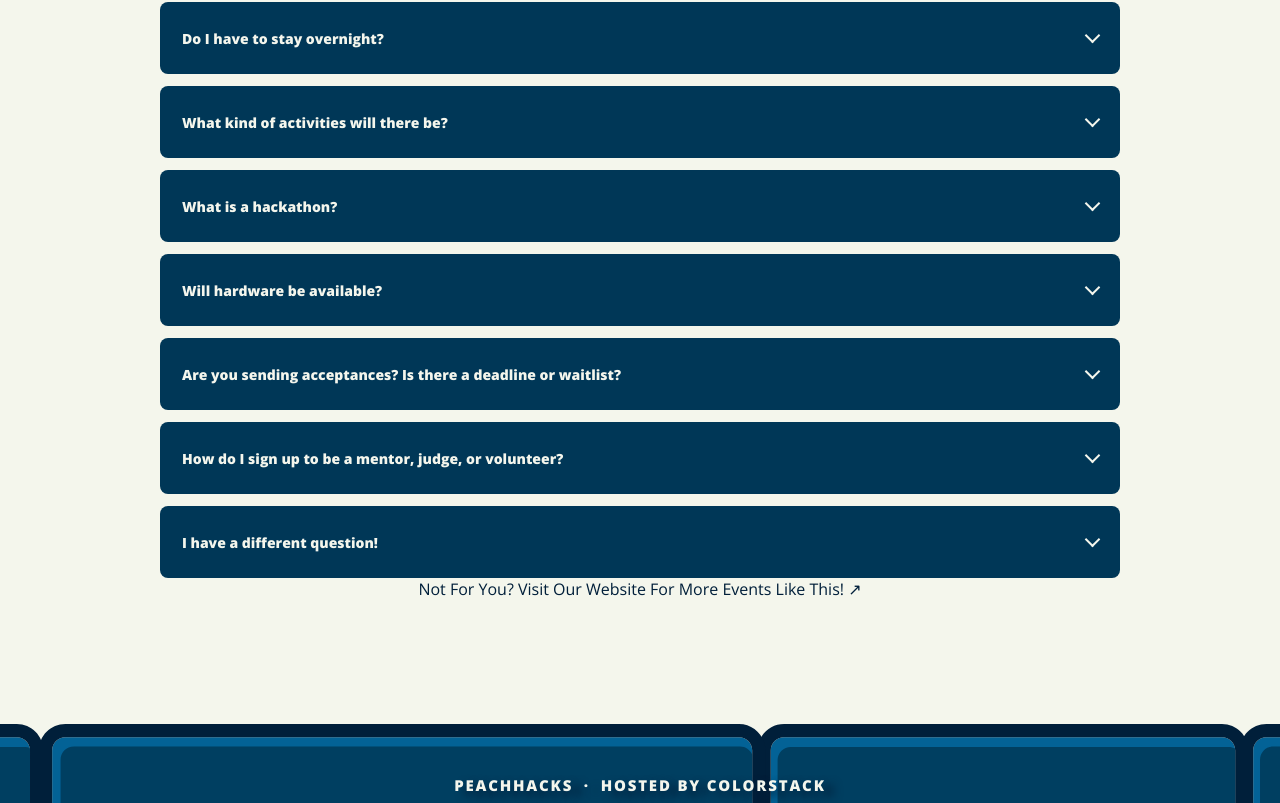
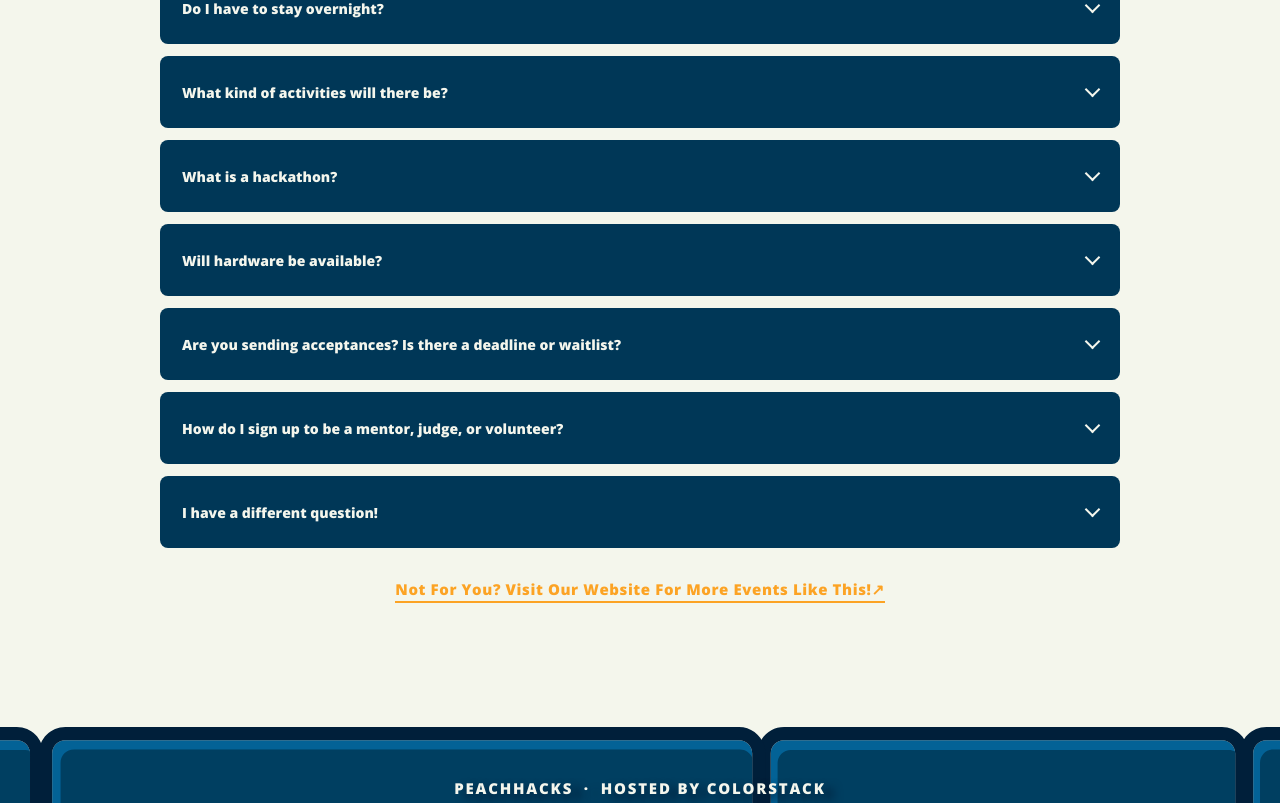
Before and after one commit to ColorstackatGSU/PeachHacks, a React (Vite) app: page / in a window 1280 px wide. Shown: the part 4036-4839 px from the top of the page. Built offline with nearby package versions, Linux system fonts and the light colour scheme; a web font is replaced by a local one.

Commit message:
the rest of the  content from the previous commit

```diff
--- a/src/main.jsx
+++ b/src/main.jsx
@@ -181,10 +181,7 @@ function App() {
           <details><summary>How do I sign up to be a mentor, judge, or volunteer?</summary><p>You’ll be able to sign up here when those forms open: link coming soon.</p></details>
           <details><summary>I have a different question!</summary><p>Email us at <a href="mailto:hello@peachhacks.org">hello@peachhacks.org</a> and our team will get back to you.</p></details>
         </div>
-        <a
-          className="faq-card-weblink"
-          href="https://www.colorstackatgsu.com/involvement"
-        >
+        <a className="faq-card-weblink"href="https://www.colorstackatgsu.com/involvement">
           Not For You? Visit Our Website For More Events Like This! <span aria-hidden="true">↗</span>
         </a>
       </section>
--- a/src/styles.css
+++ b/src/styles.css
@@ -136,7 +136,7 @@ a { color: inherit; text-decoration: none; }
 .partner-box-label { margin-bottom: 4px; color: var(--mist); font-family: 'Open Sans', sans-serif; font-size: 11px; font-weight: 800; letter-spacing: .12em; text-transform: uppercase; }
 .partner-box-text { color: var(--cream); font-family: 'Open Sans', sans-serif; font-size: 22px; font-weight: 800; letter-spacing: .08em; text-transform: uppercase; }
 .sponsor-email { margin-top: 12px; padding-bottom: 7px; border-bottom: 1px solid var(--peach); color: var(--peach); font-size: 13px; font-weight: 800; letter-spacing: .08em; }
-.faq-list { display: grid; gap: 12px; text-align: left; }
+.faq-list { display: grid; gap: 12px; bottom: 30px; text-align: left; }
 .faq-section > .eyebrow, .faq-section > h2, .faq-section > .faq-list { width: min(100%, 960px); margin-left: auto; margin-right: auto; }
 .faq-section > .eyebrow, .faq-section > h2, .faq-section > .faq-list { position: relative; z-index: 1; }
 .faq-section h2 { margin-bottom: 48px; text-align: left; }
@@ -145,6 +145,9 @@ a { color: inherit; text-decoration: none; }
 .faq-list summary::-webkit-details-marker { display: none; }
 .faq-list summary::after { content: ''; flex: 0 0 9px; width: 9px; height: 9px; border-right: 2px solid var(--cream); border-bottom: 2px solid var(--cream); transform: translateY(-3px) rotate(45deg); transition: transform .2s ease; }
 .faq-list details[open] summary::after { transform: translateY(2px) rotate(225deg); }
+.faq-card-weblink { display: inline-flex; align-items: center; justify-content: center; color: var(--peach); font-size: 15px; font-weight: 800; letter-spacing: .04em; line-height: 1.5; text-align: center;transition: transform .2s ease; border-bottom: 2px solid var(--peach);}
+.faq-card-weblink:hover {transform: translateY(-3px);}
+
 .footer-art { position: absolute; z-index: 1; bottom: 0; left: 50%; width: auto; height: 100%; max-width: none; transform: translateX(-50%); pointer-events: none; }
 .site-footer p span { color: var(--cream); padding: 0 5px; }
 @keyframes twinkle {
```
Also changed, not shown: 1 other file (tests, documents, lock files or other folders).
